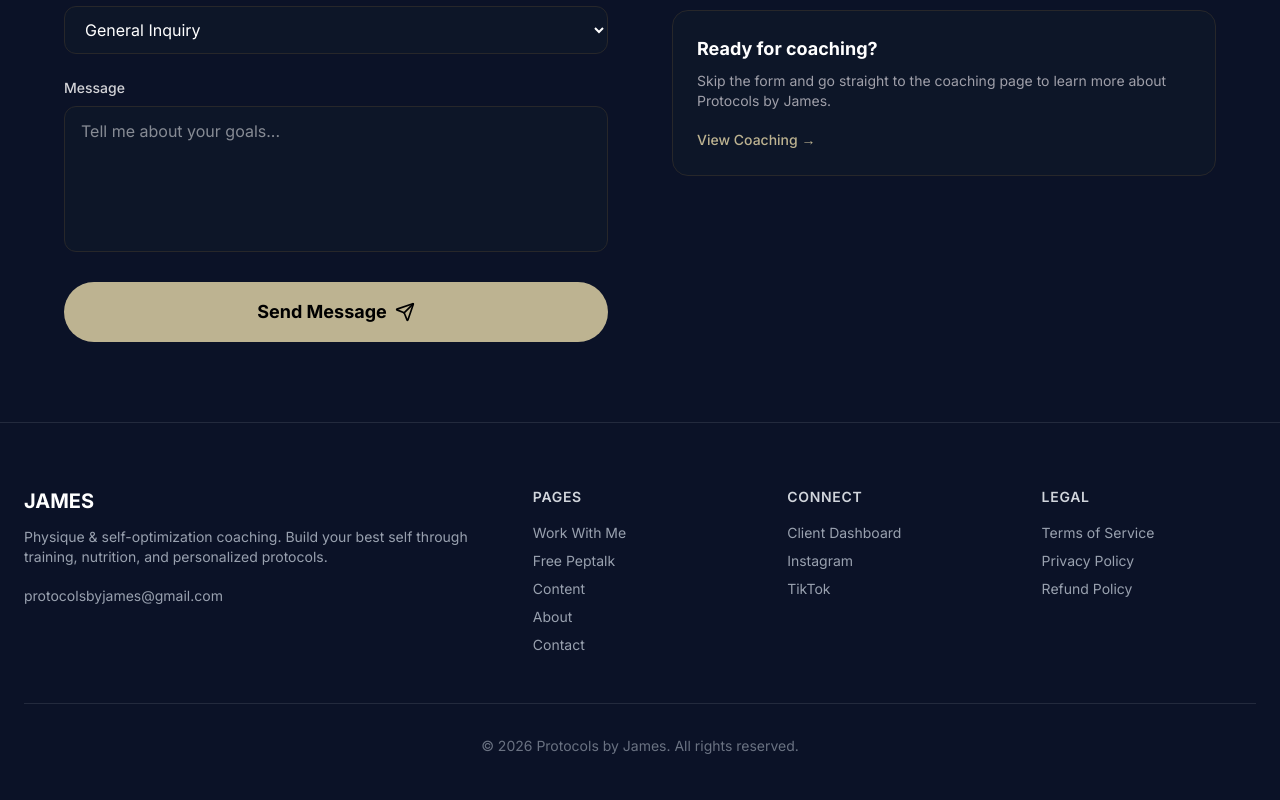
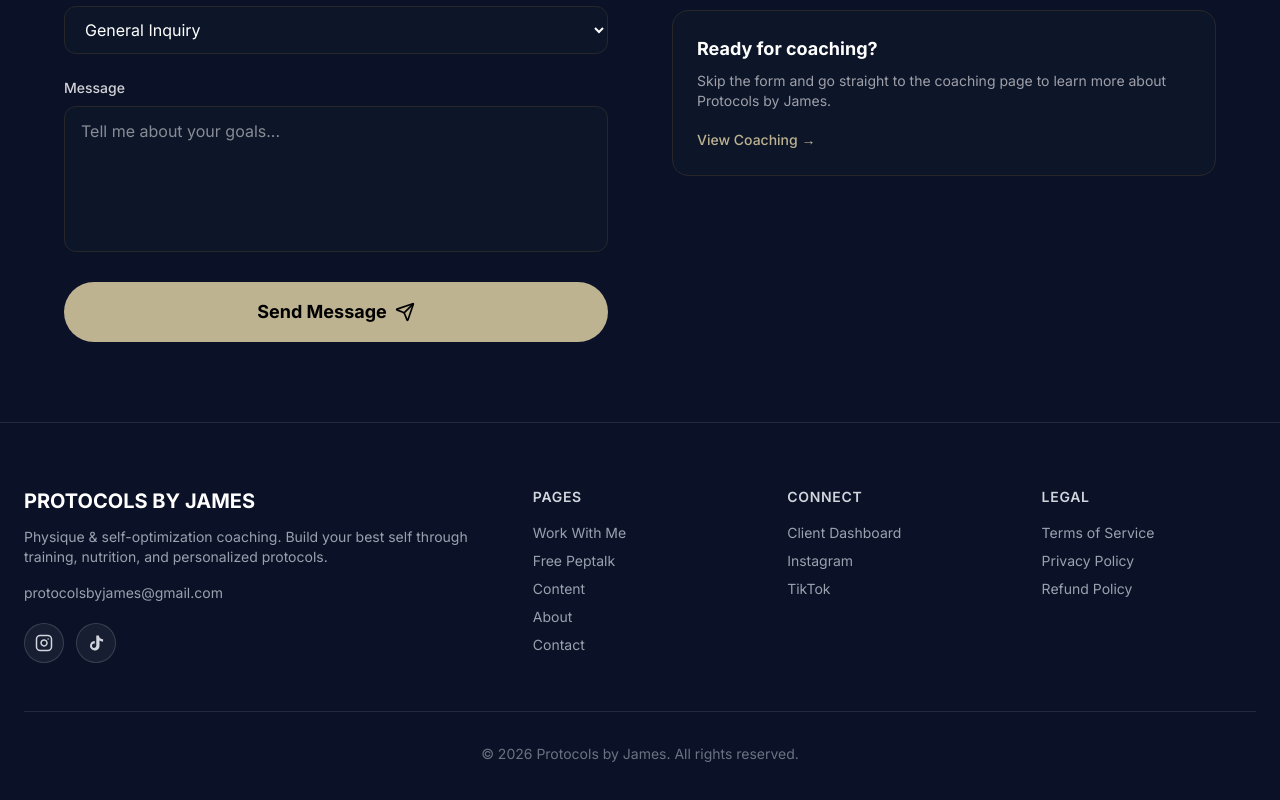
Before and after one commit to protocolsbyjames/protocols-by-james-website, a Next.js app: page /contact in a window 1280 px wide. Shown: the part 598-1398 px from the top of the page. Built offline with nearby package versions, Linux system fonts and the light colour scheme.

Commit message:
home: brand nav as 'Protocols by James' + peptalk CTAs + social icons

```diff
--- a/src/app/page.tsx
+++ b/src/app/page.tsx
@@ -58,10 +58,10 @@ export default function Home() {
               Apply for Coaching <ArrowRight size={20} />
             </Link>
             <Link
-              href="/coaching#pricing"
-              className="border border-white/20 text-white px-8 py-4 rounded-md font-semibold text-lg hover:bg-white/5 transition-colors inline-flex items-center justify-center"
+              href="/peptalk/book"
+              className="border border-white/20 text-white px-8 py-4 rounded-md font-semibold text-lg hover:bg-white/5 transition-colors inline-flex items-center justify-center gap-2"
             >
-              View Programs
+              Book a Free Peptalk <ArrowRight size={20} />
             </Link>
           </div>
         </div>
@@ -188,14 +188,23 @@ export default function Home() {
           </h2>
           <p className="text-gray-400 text-lg mb-10">
             Stop guessing. Get a proven system, real accountability, and a coach
-            who&apos;s been in your shoes. Applications are open.
+            who&apos;s been in your shoes. Not sure yet? Book a free 20-minute
+            peptalk and we&apos;ll map out your next step together.
           </p>
+          <div className="flex flex-col sm:flex-row gap-4 justify-center">
             <Link
               href="/coaching"
               className="bg-amber-400 text-black px-8 py-4 rounded-md font-semibold text-lg hover:bg-amber-500 transition-colors inline-flex items-center justify-center gap-2"
             >
               Apply for Coaching <ArrowRight size={20} />
             </Link>
+            <Link
+              href="/peptalk/book"
+              className="border border-white/20 text-white px-8 py-4 rounded-md font-semibold text-lg hover:bg-white/5 transition-colors inline-flex items-center justify-center gap-2"
+            >
+              Book a Free Peptalk <ArrowRight size={20} />
+            </Link>
+          </div>
         </div>
       </section>
     </>
--- a/src/components/Footer.tsx
+++ b/src/components/Footer.tsx
@@ -1,4 +1,54 @@
 import Link from "next/link";
+
+// lucide-react doesn't ship Instagram or TikTok marks, so inline the SVGs.
+function InstagramIcon({ size = 18 }: { size?: number }) {
+  return (
+    <svg
+      xmlns="http://www.w3.org/2000/svg"
+      viewBox="0 0 24 24"
+      width={size}
+      height={size}
+      fill="none"
+      stroke="currentColor"
+      strokeWidth="2"
+      strokeLinecap="round"
+      strokeLinejoin="round"
+      aria-hidden="true"
+    >
+      <rect x="2" y="2" width="20" height="20" rx="5" ry="5" />
+      <path d="M16 11.37A4 4 0 1 1 12.63 8 4 4 0 0 1 16 11.37Z" />
+      <line x1="17.5" y1="6.5" x2="17.51" y2="6.5" />
+    </svg>
+  );
+}
+
+function TikTokIcon({ size = 18 }: { size?: number }) {
+  return (
+    <svg
+      xmlns="http://www.w3.org/2000/svg"
+      viewBox="0 0 24 24"
+      width={size}
+      height={size}
+      fill="currentColor"
+      aria-hidden="true"
+    >
+      <path d="M19.59 6.69a4.83 4.83 0 0 1-3.77-4.25V2h-3.45v13.67a2.89 2.89 0 0 1-5.2 1.74 2.89 2.89 0 0 1 2.31-4.64 2.93 2.93 0 0 1 .88.13V9.4a6.84 6.84 0 0 0-1-.05A6.33 6.33 0 0 0 5.8 20.1a6.34 6.34 0 0 0 10.86-4.43v-7a8.16 8.16 0 0 0 4.77 1.52v-3.4a4.85 4.85 0 0 1-1.84-.1Z" />
+    </svg>
+  );
+}
+
+const socials = [
+  {
+    href: "https://instagram.com/protocolsbyjames",
+    label: "Instagram",
+    icon: <InstagramIcon size={18} />,
+  },
+  {
+    href: "https://tiktok.com/@protocolsbyjames",
+    label: "TikTok",
+    icon: <TikTokIcon size={18} />,
+  },
+];
 
 export default function Footer() {
   return (
@@ -6,17 +56,31 @@ export default function Footer() {
       <div className="max-w-7xl mx-auto px-6 py-16">
         <div className="grid grid-cols-1 md:grid-cols-5 gap-10">
           <div className="md:col-span-2">
-            <h3 className="text-xl font-bold mb-3">JAMES</h3>
+            <h3 className="text-xl font-bold mb-3">PROTOCOLS BY JAMES</h3>
             <p className="text-gray-400 text-sm max-w-md mb-4">
               Physique & self-optimization coaching. Build your best self through
               training, nutrition, and personalized protocols.
             </p>
             <a
               href="mailto:protocolsbyjames@gmail.com"
-              className="text-sm text-gray-400 hover:text-white transition-colors"
+              className="block text-sm text-gray-400 hover:text-white transition-colors mb-5"
             >
               protocolsbyjames@gmail.com
             </a>
+            <div className="flex items-center gap-3">
+              {socials.map((s) => (
+                <a
+                  key={s.label}
+                  href={s.href}
+                  target="_blank"
+                  rel="noopener noreferrer"
+                  aria-label={s.label}
+                  className="w-10 h-10 rounded-full border border-white/15 bg-white/5 text-gray-300 hover:text-black hover:bg-amber-400 hover:border-amber-400 transition-colors flex items-center justify-center"
+                >
+                  {s.icon}
+                </a>
+              ))}
+            </div>
           </div>
 
           <div>
--- a/src/components/Navbar.tsx
+++ b/src/components/Navbar.tsx
@@ -20,7 +20,7 @@ export default function Navbar() {
     <nav className="fixed top-0 left-0 right-0 z-50 bg-[#0b1227]/80 backdrop-blur-md border-b border-white/10">
       <div className="max-w-7xl mx-auto px-6 py-4 flex items-center justify-between">
         <Link href="/" className="text-xl font-bold tracking-tight">
-          JAMES
+          PROTOCOLS BY JAMES
         </Link>
 
         <div className="hidden md:flex items-center gap-8">
```
Lines whose indentation alone changed are shown as unchanged.
